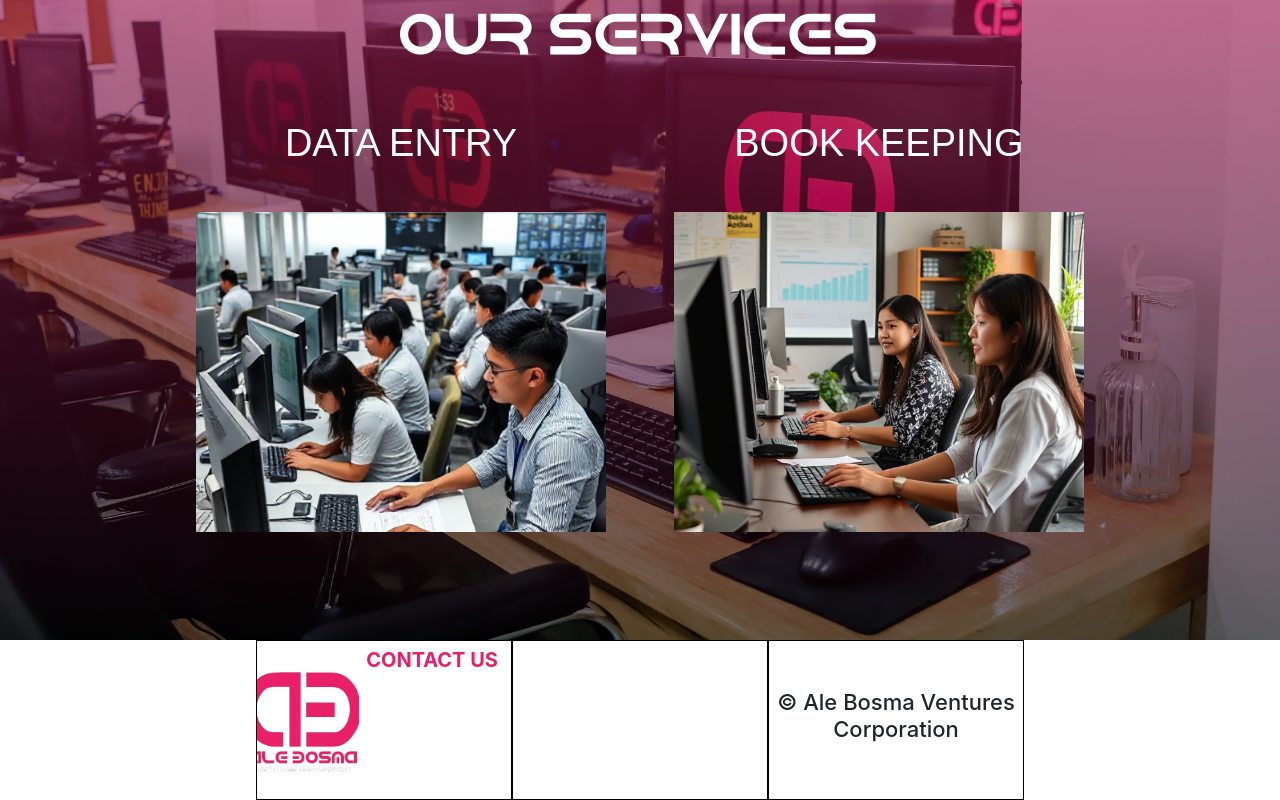
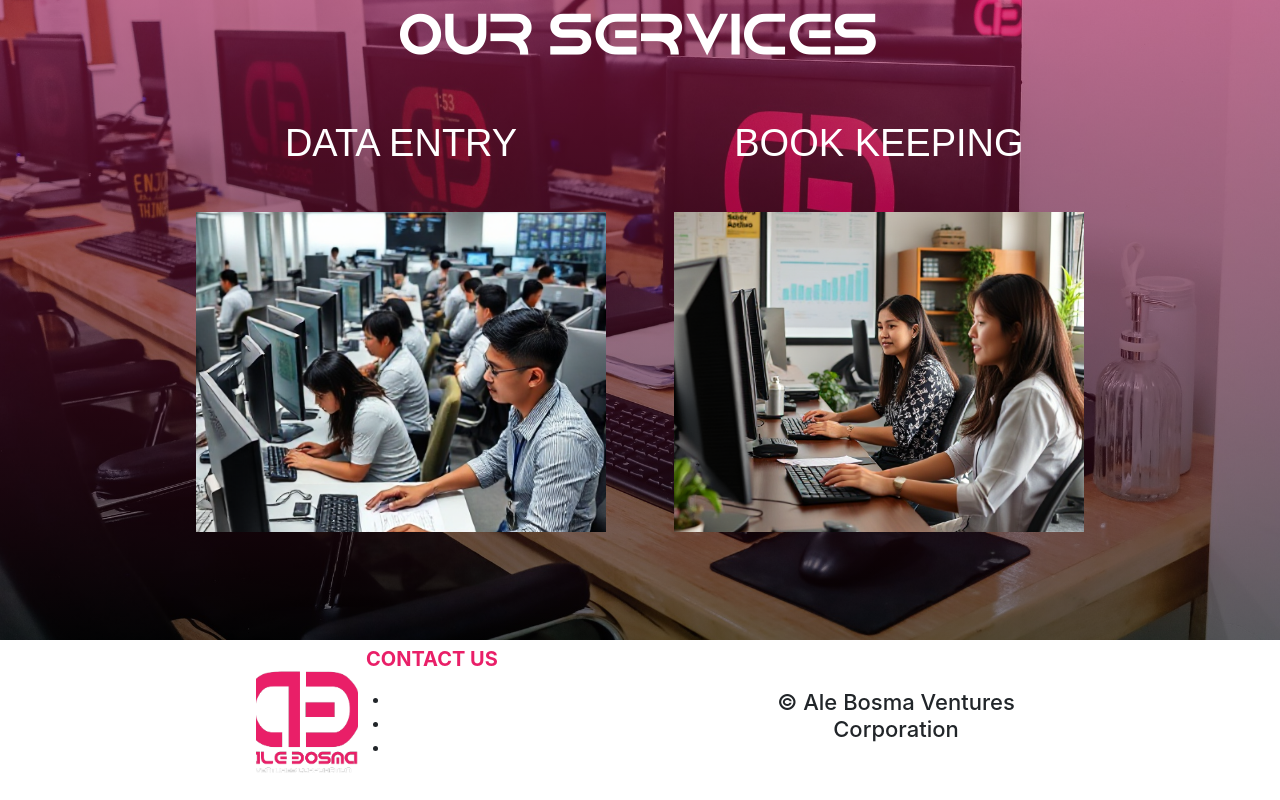
Before and after one commit to MarkIntrampas/abvc, a React (Create React App) app: page / in a window 1280 px wide. Shown: the part 1338-2138 px from the top of the page. Built offline with nearby package versions, Linux system fonts and the light colour scheme; a web font is replaced by a local one.

Commit message:
Initial commit

```diff
--- a/src/global_component/Footer.css
+++ b/src/global_component/Footer.css
@@ -10,7 +10,6 @@ justify-content: center;
 .footerCol{
  width: 20%;
  height: 100%;
- border:1px solid black;
  display: flex;
  align-items: center;
  justify-content: center;
--- a/src/global_component/Footer.js
+++ b/src/global_component/Footer.js
@@ -12,6 +12,11 @@ class Footer extends Component{
         <img src={FooterLogo} id="FooterLogo"></img>
         <div id="Col1Sub">
           <h1 id="ColSubText">CONTACT US</h1>
+          <ul>
+             <li></li>
+             <li></li>
+             <li></li>
+          </ul>
 
         </div>
       </div>
```
